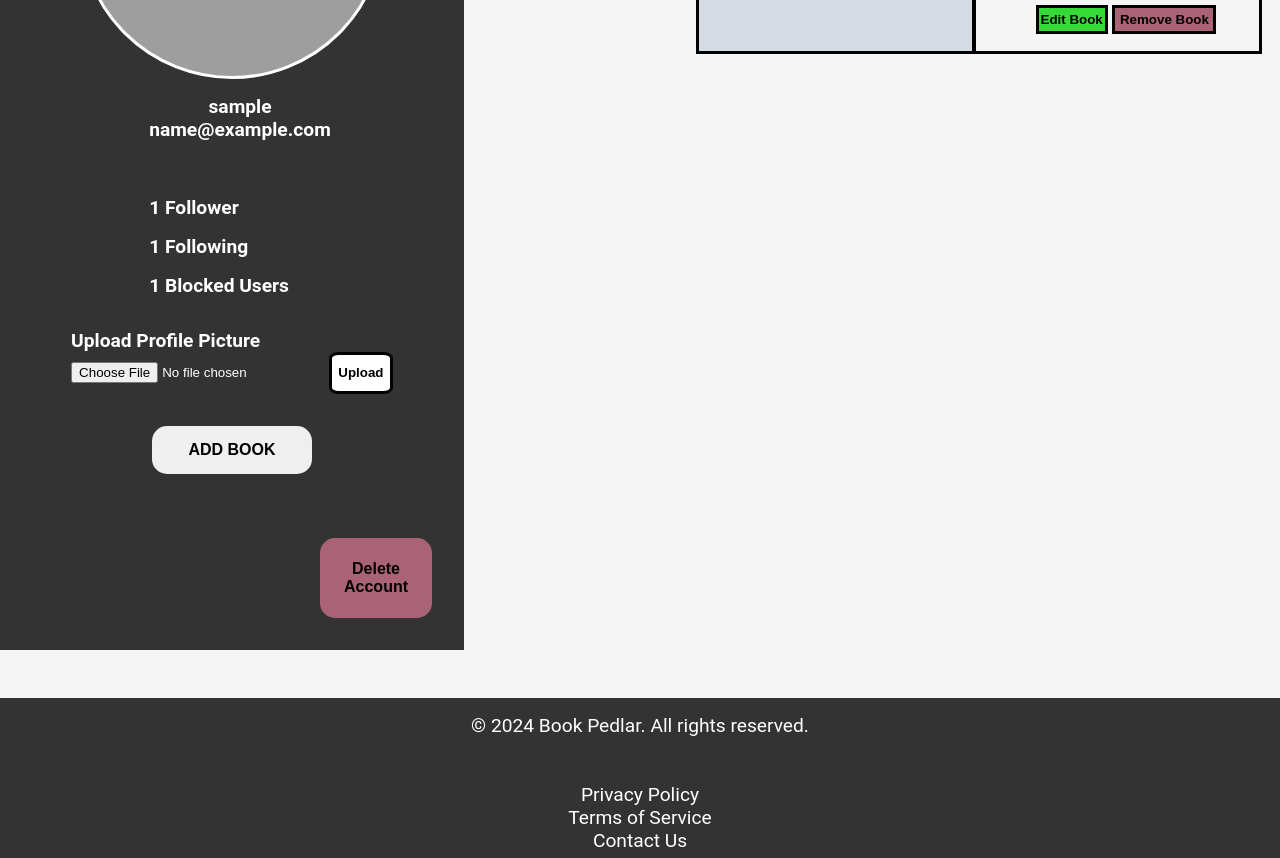
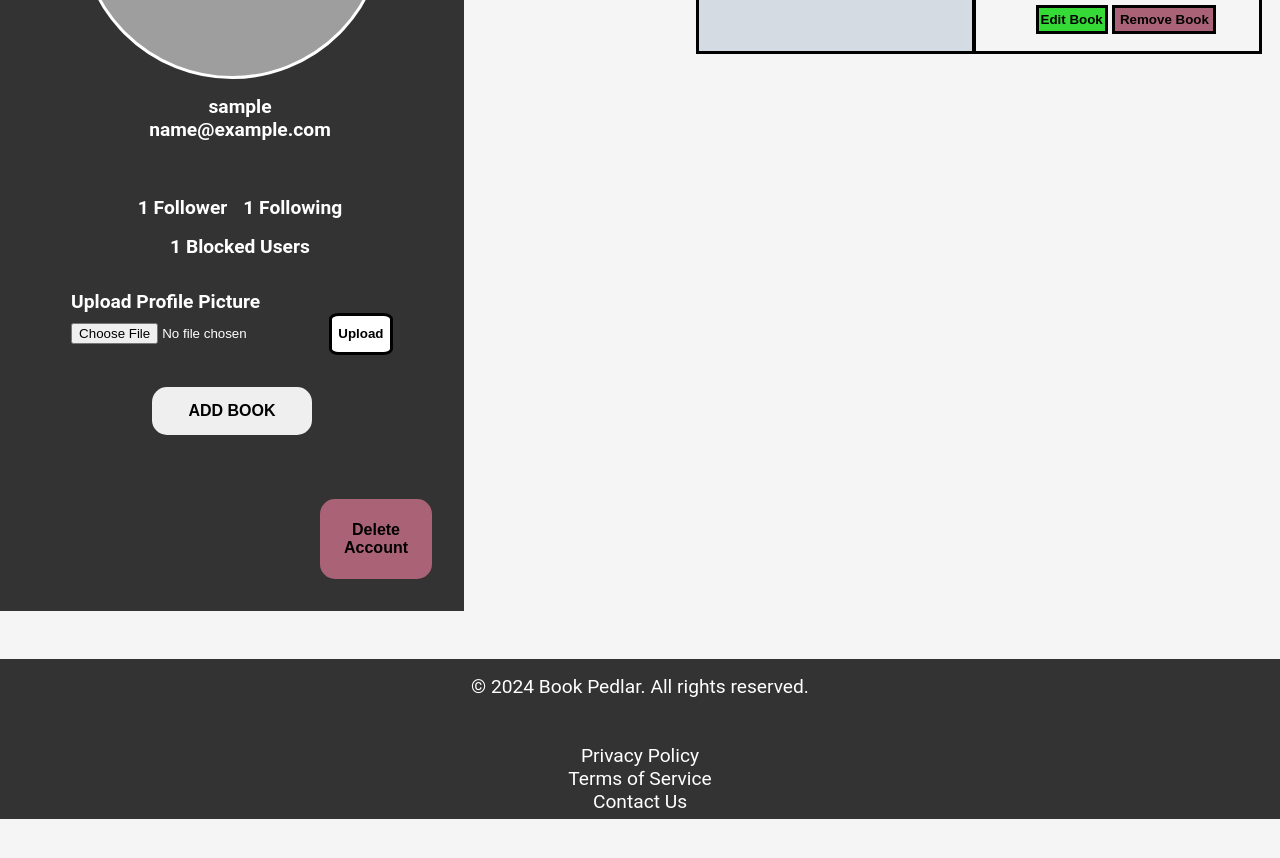
Before and after one commit to Paras-Sachdeva/Book-Pedlar, a PHP site: page /dashboard.php in a window 1280 px wide. Shown: the part 480-1338 px from the top of the page. After the commit the page ends 1299 px from the top, so only its background shows below. Run offline with PHP 8.4, Linux system fonts and the light colour scheme; the visitor is signed in with stand-in values (Sample User, id 1); tables that the repository leaves empty or names only in its code hold one stand-in row (values such as "Sample post"); grey boxes marked "Sample" are stand-in pictures; data that the repository does not hold is empty; grey boxes are pictures that could not be loaded.

Commit message:
STYLE: Follower & Blocked Stats

```diff
--- a/Styles/styles.css
+++ b/Styles/styles.css
@@ -365,6 +365,26 @@ a{
     border-radius: 0.5%;
     transition: transform 0.3s ease-in-out;
     z-index: 2;
+}
+
+#following-stats{
+    display: flex;
+    justify-content: center;
+}
+
+#followers:hover, #following:hover{
+    cursor: pointer;
+    scale: 1.1;
+}
+
+#blocked-users{
+    text-align: center;
+    font-weight: 350;
+}
+
+#blocked-users:hover{
+    cursor: pointer;
+    scale: 1.1;
 }
 
 .close-icon:hover{
```
